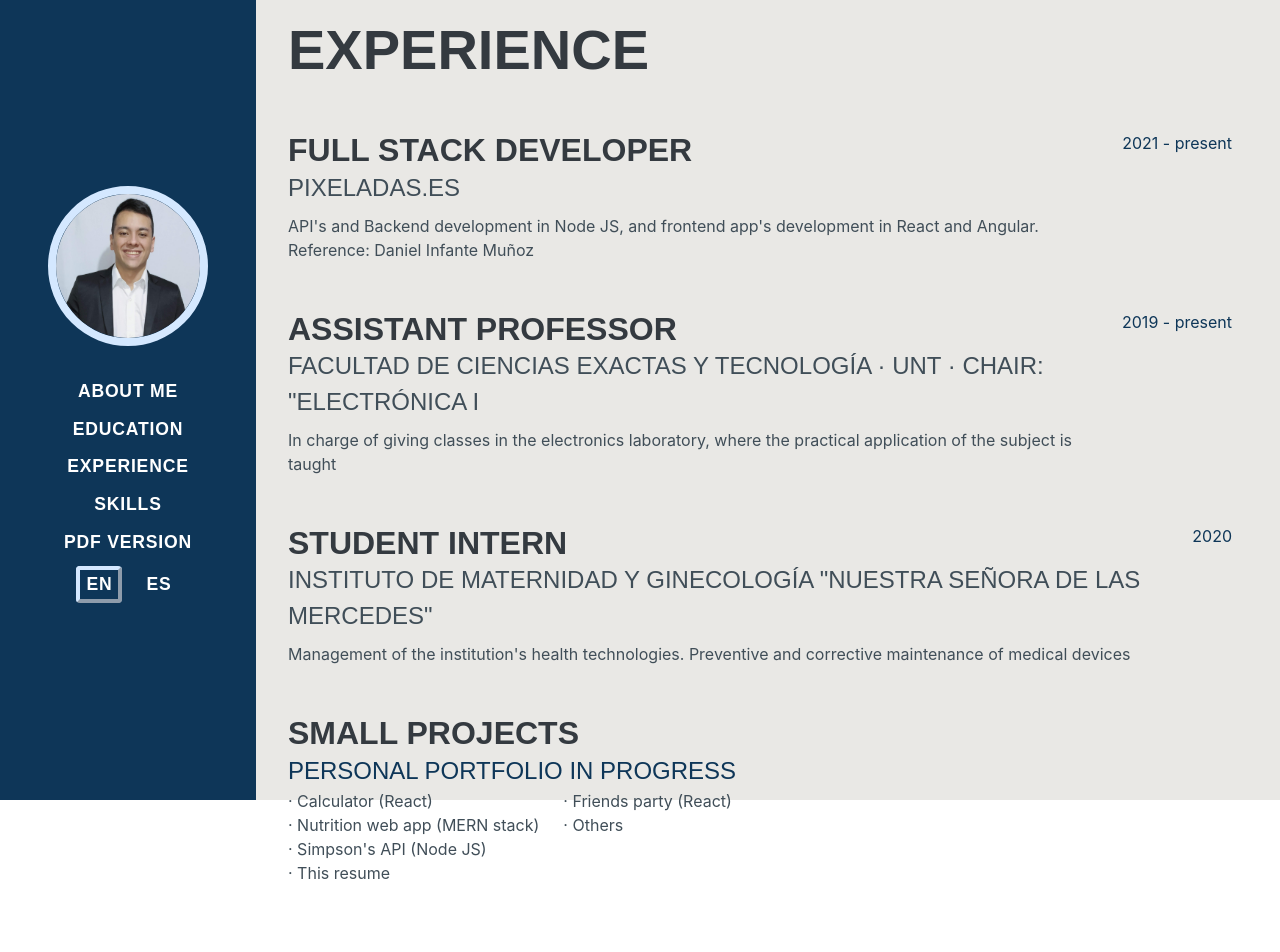
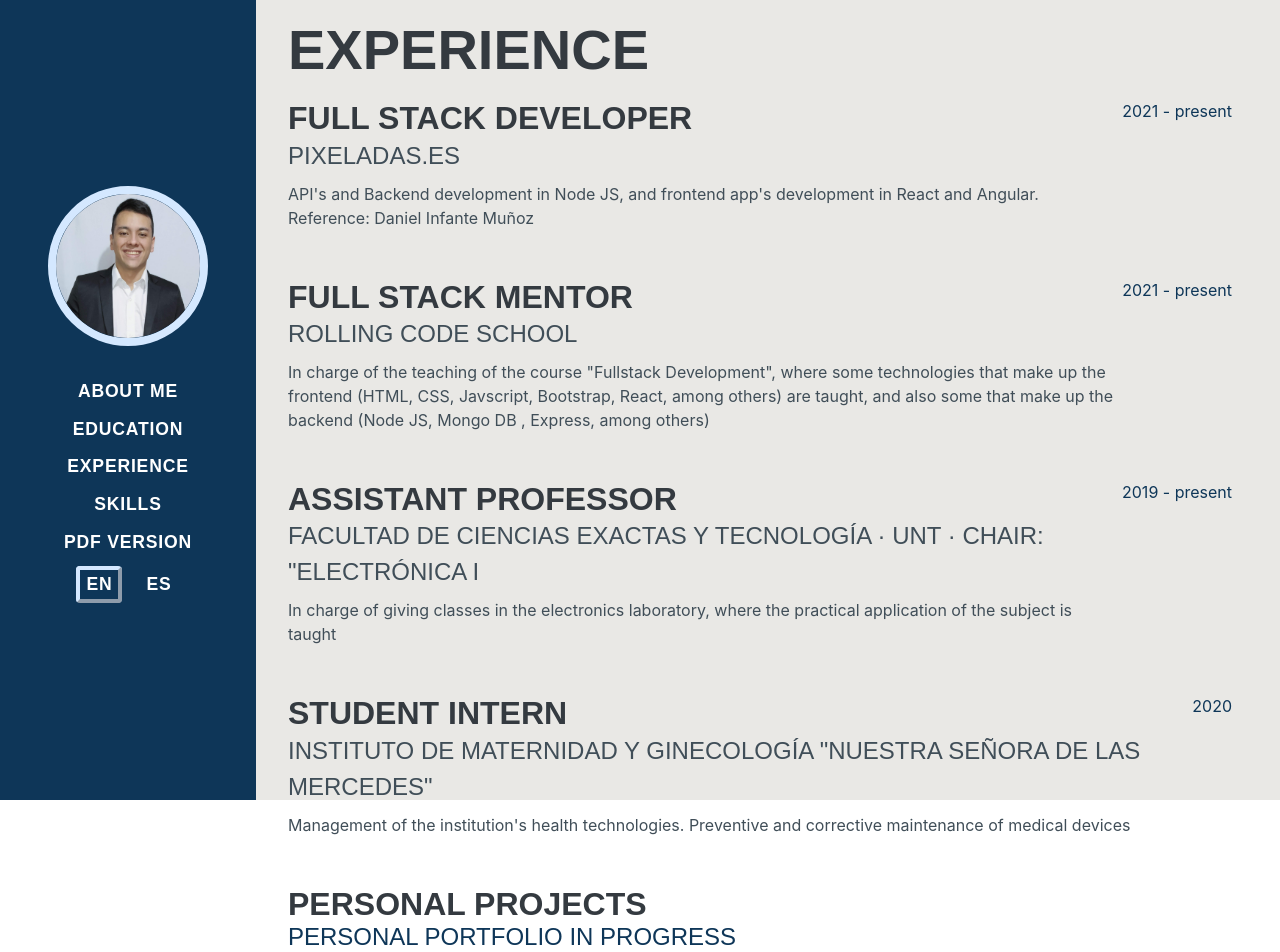
Before and after one commit to dfernandezfb/dfernandezfb.github.io, a React (Create React App) app: page /experience in a window 1280 px wide. Shown: the top 952 px of the page. Before the commit the page ends 885 px from the top, so only its background shows below. Built offline with nearby package versions, Linux system fonts and the light colour scheme; a web font is replaced by a local one.

Commit message:
up to date 17/12

```diff
--- a/src/routes/AboutMe.js
+++ b/src/routes/AboutMe.js
@@ -17,7 +17,7 @@ const AboutMe = () => {
             </div>
             <div className='contact-data'>Barrio Policial IV · San Miguel de Tucumán, Tucumán CP 4000 · +549 3815934976 · <a className='important' href='mailto:dfernandezfb@gmail.com'>dfernandezfb@gmail.com</a></div>
             <p className='description'>
-                {language==='en'? 'I consider myself an organized, persevering and self-demanding person. My goals are to finish my degree, improve myself professionally in the software development field and one day aply both. I am active, sociable, and easy to adapt to groups and situations. 25 years old.' : 'Me considero una persona organizada, perseverante y autoexigente. Mis metas son terminar mi carrera, perfeccionarme profesionalmente en el campo del desarrollo de software, y algún dia aplicar ambas. Activo, sociable, y de fácil adaptacion a grupos y situaciones. 25 años.'}</p>
+                {language==='en'? 'I consider myself an organized, persevering and self-demanding person. My goals are to finish my degree, improve myself professionally in the software development field and one day aply both. I am active, sociable, and easy to adapt to groups and situations. 25 years old.' : 'Me considero una persona organizada, perseverante y autoexigente. Mis metas son terminar mi carrera, perfeccionarme profesionalmente en el campo del desarrollo de software, y algún dia aplicar ambas. Activo, sociable, y de fácil adaptacion a grupos y situaciones. 26 años.'}</p>
             <div className="social-icons">
                 <a className="social-icon" target='_blank' href="https://www.linkedin.com/in/dfernandezfb"><FaLinkedinIn/></a>
                 <a className="social-icon" target='_blank' href="https://github.com/dfernandezfb"><AiFillGithub/></a>
--- a/src/routes/Experience.js
+++ b/src/routes/Experience.js
@@ -6,12 +6,20 @@ const Experience = () => {
     const {language} = useContext(LanguageContext)
     return (
             <div className='box-container mt-3 mb-0 pr-3'>
-                <h2 className='seccion-title mb-5'>{language==='en'?'Experience':'Experiencia'}</h2>
+                <h2 className='seccion-title mb-3'>{language==='en'?'Experience':'Experiencia'}</h2>
                 <div className="d-flex flex-column flex-md-row justify-content-between mb-5">
                     <div className="flex-grow-1">
                         <h3 className="mb-0">{language==='en'?'Full stack developer':'Desarrollador Full Stack'}</h3>
                         <div className="subheading mb-2">PIXELADAS.ES</div>
                         <div>{language==='en'?"API's and Backend development in Node JS, and frontend app's development in React and Angular. Reference: Daniel Infante Muñoz ":' Desarrollo de Backends y APIs en Node JS, y de aplicaciones de Frontend en React JS y en Angular. Referencia: Daniel Infante Muñoz'}</div>
+                    </div>
+                    <div className="flex-shrink-0"><span className="text-primary">2021 - {language==='en'?'present':'presente'}</span></div>
+                </div>
+                <div className="d-flex flex-column flex-md-row justify-content-between mb-5">
+                    <div className="flex-grow-1">
+                        <h3 className="mb-0">{language==='en'?'Full stack Mentor':'Mentor Full Stack'}</h3>
+                        <div className="subheading mb-2">Rolling Code School</div>
+                        <div>{language==='en'?'In charge of the teaching of the course "Fullstack Development", where some technologies that make up the frontend (HTML, CSS, Javscript, Bootstrap, React, among others) are taught, and also some that make up the backend (Node JS, Mongo DB , Express, among others)':' A cargo del dictado de clases del curso "Desarrollo Fullstack", donde se enseñan algunas tecnologías que componen al frontend (HTML,CSS,Javscript, Bootstrap, React, entre otras), y también algunas que componen al backend (Node JS, Mongo DB, Express, entre otras)'}</div>
                     </div>
                     <div className="flex-shrink-0"><span className="text-primary">2021 - {language==='en'?'present':'presente'}</span></div>
                 </div>
@@ -33,16 +41,19 @@ const Experience = () => {
                 </div>
                 <div className="d-flex flex-column flex-md-row justify-content-between mb-5">
                     <div className="flex-grow-1">
-                        <h3 className="mb-0">{language==='en'?'Small projects':'Proyectos pequeños'}</h3>
-                        <a href='#' target='_blank'className="subheading mb-3 portfolio">{language==='en'?'Personal Portfolio in progress':'Portafolio personal en desarrollo'}</a>
+                        <h3 className="mb-0">{language==='en'?'Personal projects':'Proyectos personales'}</h3>
+                        {/* <a href='#' target='_blank'className="subheading mb-3 portfolio">{language==='en'?'Personal Portfolio in progress':'Portafolio personal en desarrollo'}</a> */}
+                        <h4 className="subheading mb-3 portfolio">{language==='en'?'Personal Portfolio in progress':'Portafolio personal en desarrollo'}</h4>
                         <div className='d-lg-flex'>
                             <div className='mr-4'>
                                 <div>· {language==='en'?'Calculator (React)':'Calculadora (React)'}</div>
-                                <div>· {language==='en'?'Nutrition web app (MERN stack)':'Aplicación web de nutrición (MERN stack)'}</div>
+                                <div>· {language==='en'?<>Nutrition web app (MERN stack) - <a href="https://teacheatnutrition.com/" target='_blank' rel='no referrer' className="text-decoration-none text-info">Teach eat</a></>:<>Aplicación web de nutrición (MERN stack)- <a href="https://teacheatnutrition.com/" target='_blank' rel='no referrer' className='text-decoration-none text-info'>Teach eat</a></>}</div>
                                 <div>· Simpson's API (Node JS)</div>
                                 <div>· {language==='en'?'This resume':'Este resumén'}</div>
                             </div>
                             <div>
+                                <div>· {language==='en'?<> Bioengineering conference information page (React) - <a href="https://www.cesabi.com.ar/#/" target='_blank' rel='no referrer' className="text-decoration-none text-info">CESABI</a></>:<>Página informativa de congreso de bioingeniería (React) - <a href="https://www.cesabi.com.ar/#/" target='_blank' rel='no referrer' className='text-decoration-none text-info'>CESABI</a></>}</div>
+                                <div>· {language==='en'?'Movies page (Javascript)':'Página de películas (Javascript)'}</div>
                                 <div>· {language==='en'?'Friends party (React)':'Juntada de amigos (React)'}</div>
                                 <div>· {language==='en'?'Others':'Otros'}</div>
                             </div>
--- a/src/routes/Skills.js
+++ b/src/routes/Skills.js
@@ -12,9 +12,11 @@ import {
     FaCheck,
     FaAngular,
     FaBitbucket,
-    FaJira
+    FaJira,
+    FaWordpress
 } from 'react-icons/fa'
 import {DiMongodb} from 'react-icons/di'
+import {SiPlesk} from 'react-icons/si'
 import './../styles/skills.css'
 import { LanguageContext } from '../context/LanguageContext'
 
@@ -33,6 +35,8 @@ const Skills = () => {
                 <li className='dev-icon d-flex flex-column align-items-center'><FaAngular/><span className='dev-icon-name'>ANGULAR</span></li>
                 <li className='dev-icon d-flex flex-column align-items-center'><FaNodeJs/><span className='dev-icon-name'>NODE JS</span></li>
                 <li className='dev-icon d-flex flex-column align-items-center'><DiMongodb/><span className='dev-icon-name'>MONGO DB</span></li>
+                <li className='dev-icon d-flex flex-column align-items-center'><FaWordpress/><span className='dev-icon-name'>WORDPRESS</span></li>
+                <li className='dev-icon d-flex flex-column align-items-center'><SiPlesk/><span className='dev-icon-name'>PLESK</span></li>
                 <li className='dev-icon d-flex flex-column align-items-center'><FaGit/><span className='dev-icon-name'>GIT</span></li>
                 <li className='dev-icon d-flex flex-column align-items-center'><FaGithub/><span className='dev-icon-name'>GITHUB</span></li>
                 <li className='dev-icon d-flex flex-column align-items-center'><FaBitbucket/><span className='dev-icon-name'>BIT BUCKET</span></li>
```
Also changed, not shown: package.json (+4 -4 lines), 1 other file (tests, documents, lock files or other folders).
